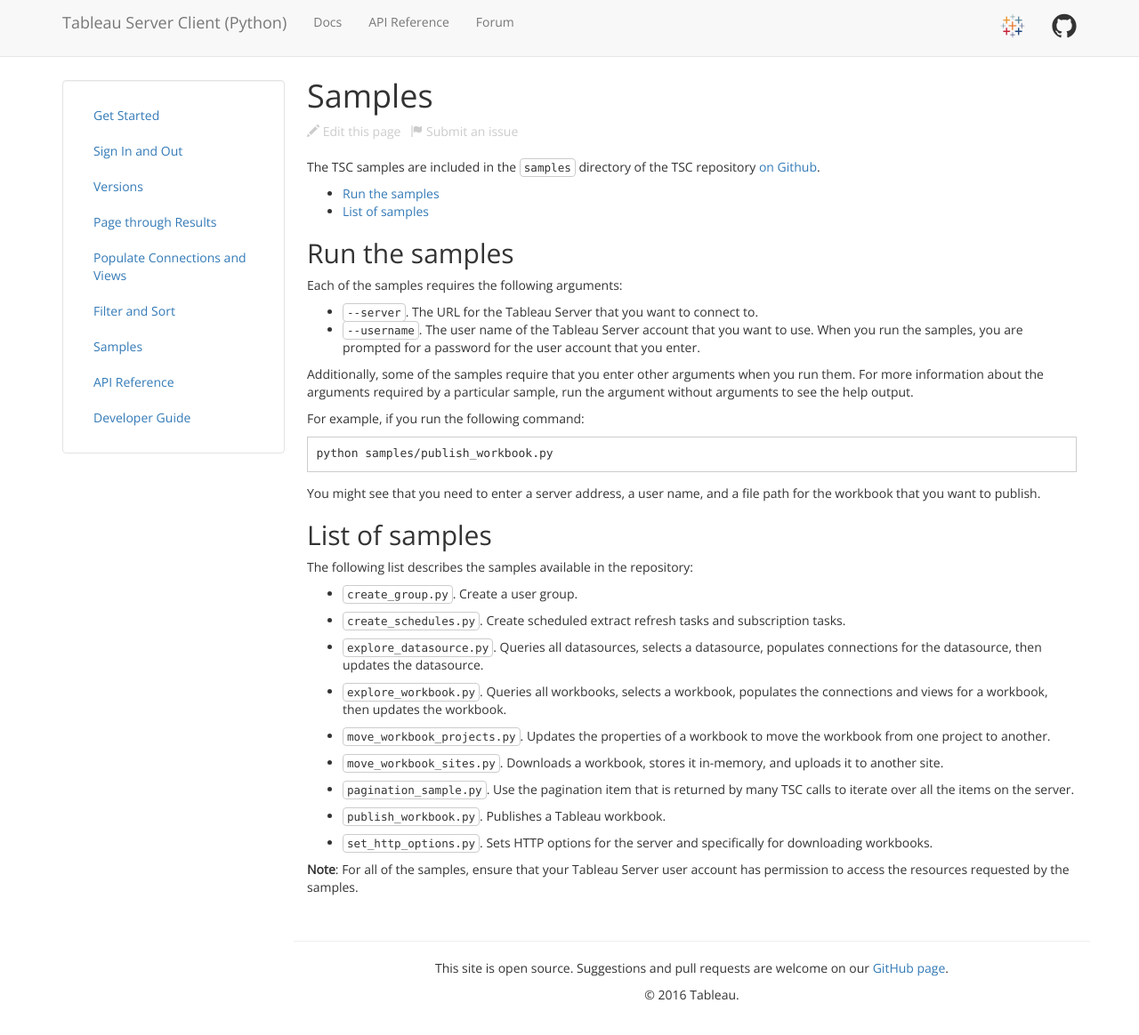
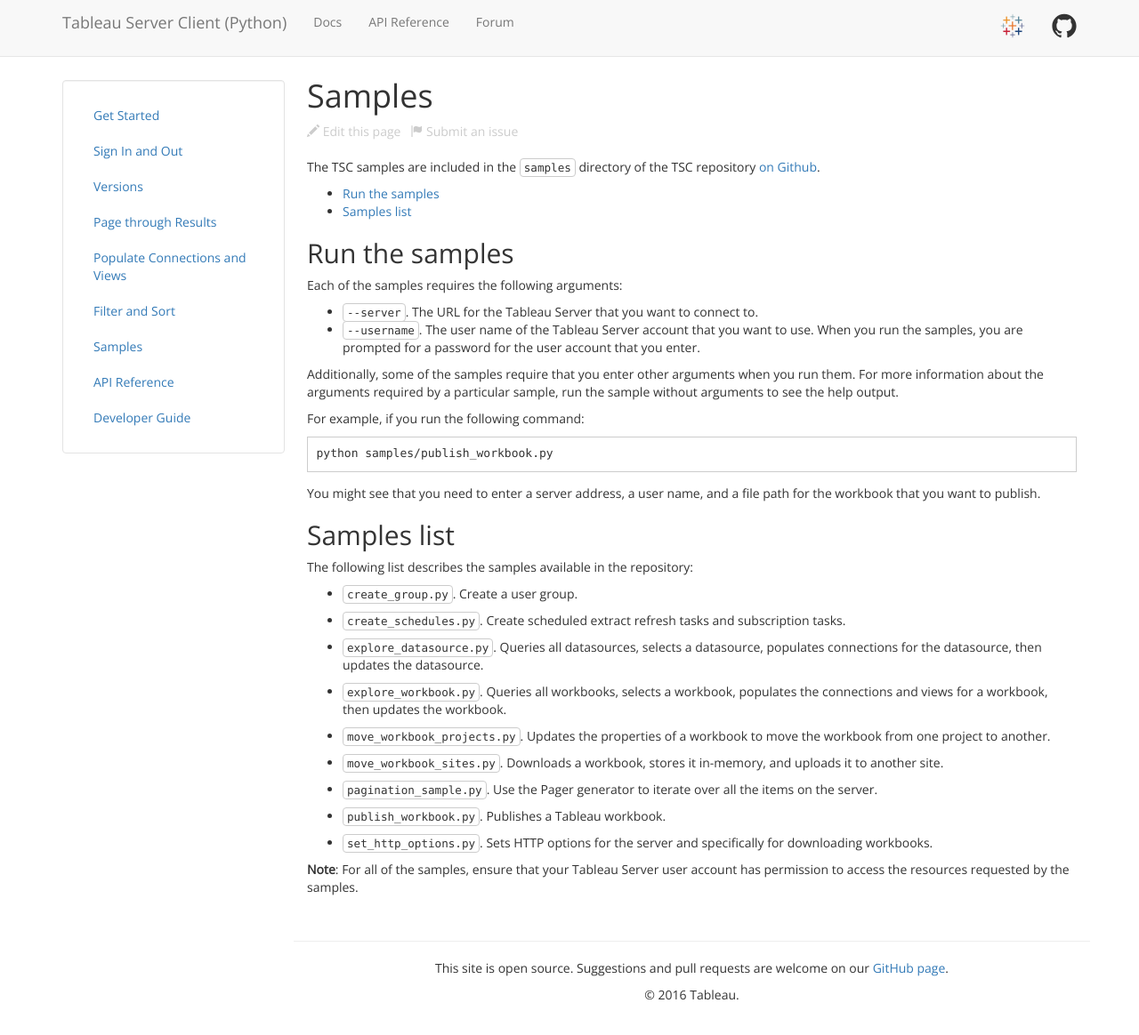
Before and after one commit to tableau/server-client-python, a Jekyll site: the page built from docs/docs/samples.md, in a window 1280 px wide and 1169 px high. Shown: the top 1164 px of the window at 89% size. Built offline with Jekyll 4.4.1, drawn with Linux system fonts in a browser that asks for light colours.

Commit message:
Edits for existing content

```diff
--- a/docs/docs/samples.md
+++ b/docs/docs/samples.md
@@ -17,7 +17,7 @@
   prompted for a password for the user account that you enter.
 
 Additionally, some of the samples require that you enter other arguments when you run them. For more information about
-the arguments required by a particular sample, run the argument without arguments to see the help output.
+the arguments required by a particular sample, run the sample without arguments to see the help output.
 
 For example, if you run the following command:
 
@@ -28,7 +28,7 @@
 You might see that you need to enter a server address, a user name, and a file path for the workbook that you want to
 publish.
 
-## List of samples
+## Samples list
 
 The following list describes the samples available in the repository:
 
@@ -44,8 +44,7 @@
 
 * `move_workbook_sites.py`. Downloads a workbook, stores it in-memory, and uploads it to another site.
 
-* `pagination_sample.py`. Use the pagination item that is returned by many TSC calls to iterate over all the items on
-  the server.
+* `pagination_sample.py`. Use the Pager generator to iterate over all the items on the server.
 
 * `publish_workbook.py`. Publishes a Tableau workbook.
 
```
Also changed, not shown: docs/docs/dev-guide.md (+2 -2 lines), docs/docs/filter-sort.md (+0 -8 lines), docs/docs/page-through-results.md (+1 -2 lines), docs/docs/sign-in-out.md (+1 -1 lines).
